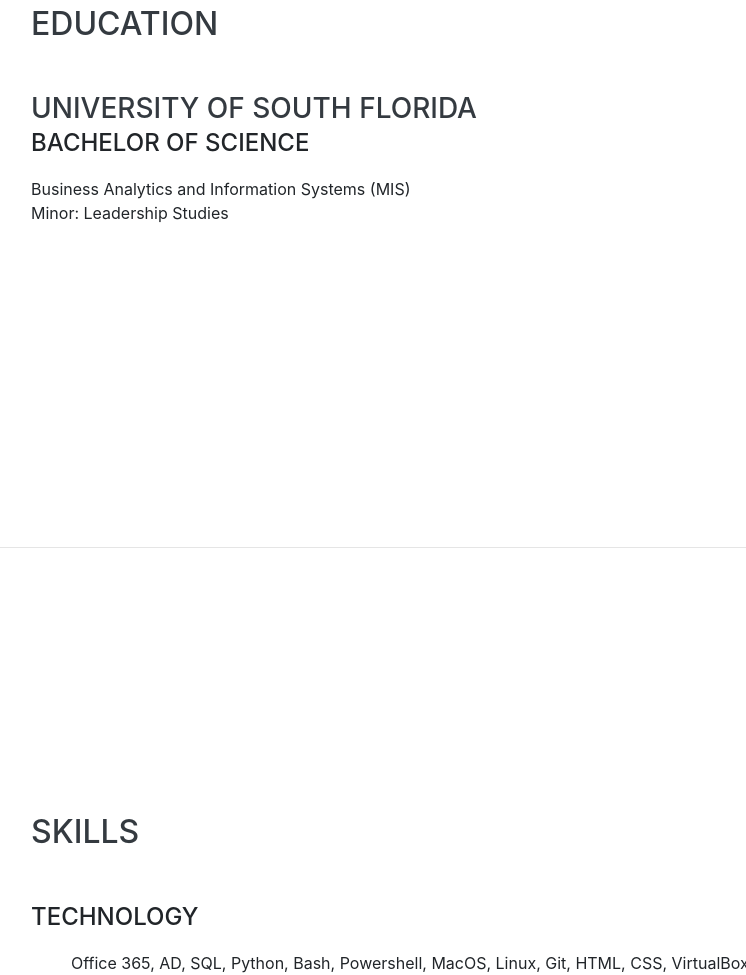
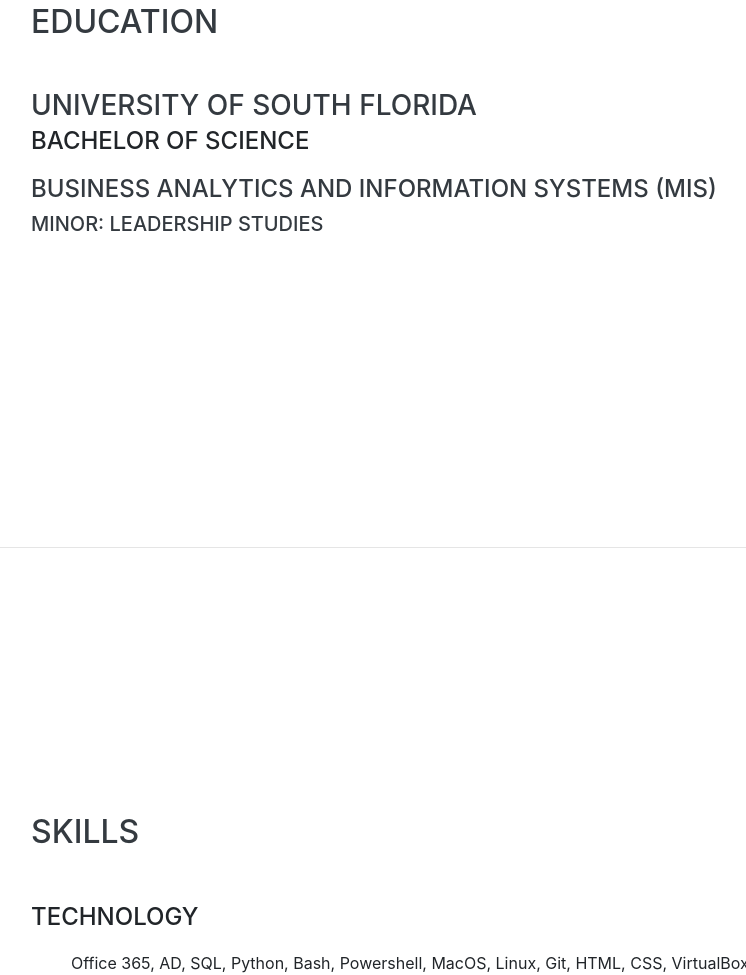
Before and after one commit to jcc03/carroll-joseph, a website with bundled scripts: page index.html in a window 1280 px wide. Shown: the part 2702-3677 px from the top of the page, without its empty margins (289-1035 px from the left). Built offline with nearby package versions, Linux system fonts and the light colour scheme; a web font is replaced by a local one.

Commit message:
Update index.html

```diff
--- a/index.html
+++ b/index.html
@@ -149,8 +149,8 @@
           <div class="resume-content">
             <h3 class="mb-0">University of South Florida</h3>
             <div class="subheading mb-3">Bachelor of Science</div>
-            <div>Business Analytics and Information Systems (MIS)</div>
-            <p>Minor: Leadership Studies</p>
+            <div><h4>Business Analytics and Information Systems (MIS)</h4></div>
+            <h5>Minor: Leadership Studies</h5>
           </div>
         </div>
 
```
